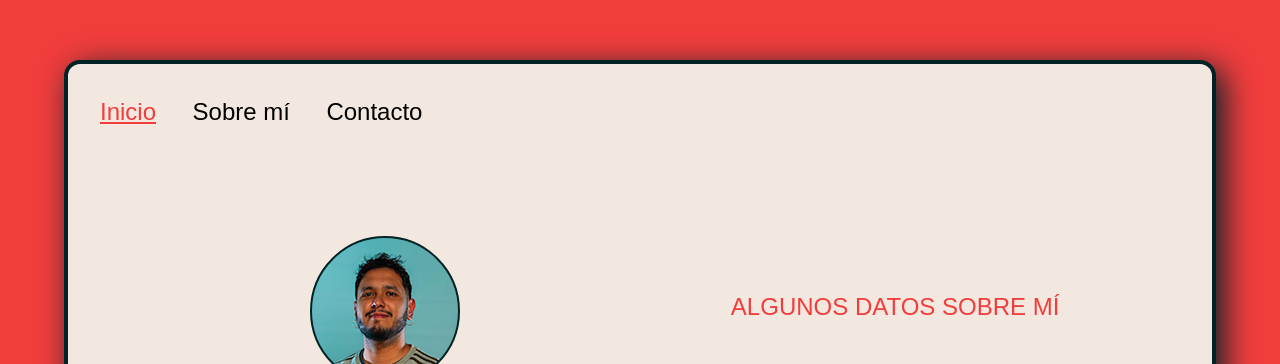
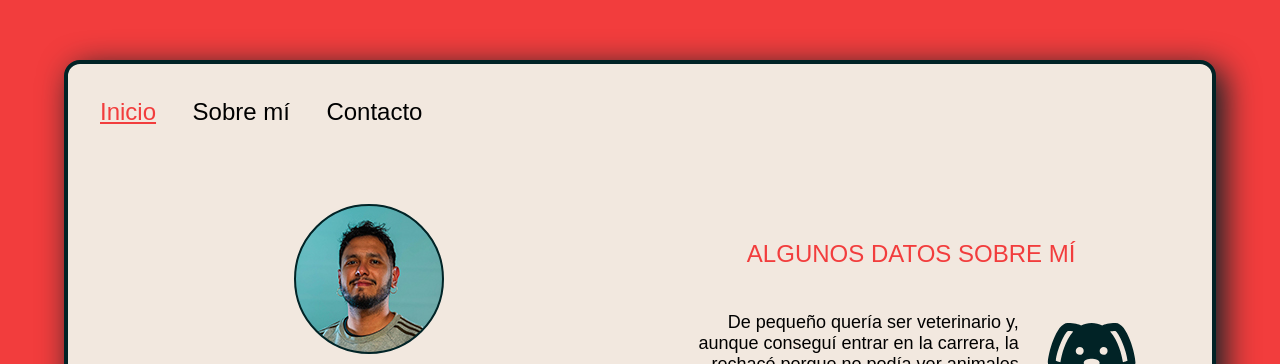
Before and after one commit to luisfeCL/projectalpha, a plain HTML site: page index.html in a window 1280 px wide. Shown: the top 364 px of the page. Drawn offline with Linux system fonts and the light colour scheme.

Commit message:
últimos ajustes

```diff
--- a/css/index.css
+++ b/css/index.css
@@ -322,7 +322,6 @@ input[type=radio]:checked + label {
   display: -ms-flexbox;
   display: flex;
   margin: 0 auto;
-  padding: 32rem;
   -webkit-box-pack: center;
       -ms-flex-pack: center;
           justify-content: center;
--- a/scss/utilities/_flex.scss
+++ b/scss/utilities/_flex.scss
@@ -5,7 +5,6 @@
     width: 100%;
     display: flex;
     margin:0 auto;
-    padding: $space-medium;
     justify-content: center;
     align-items: center;
 
```
